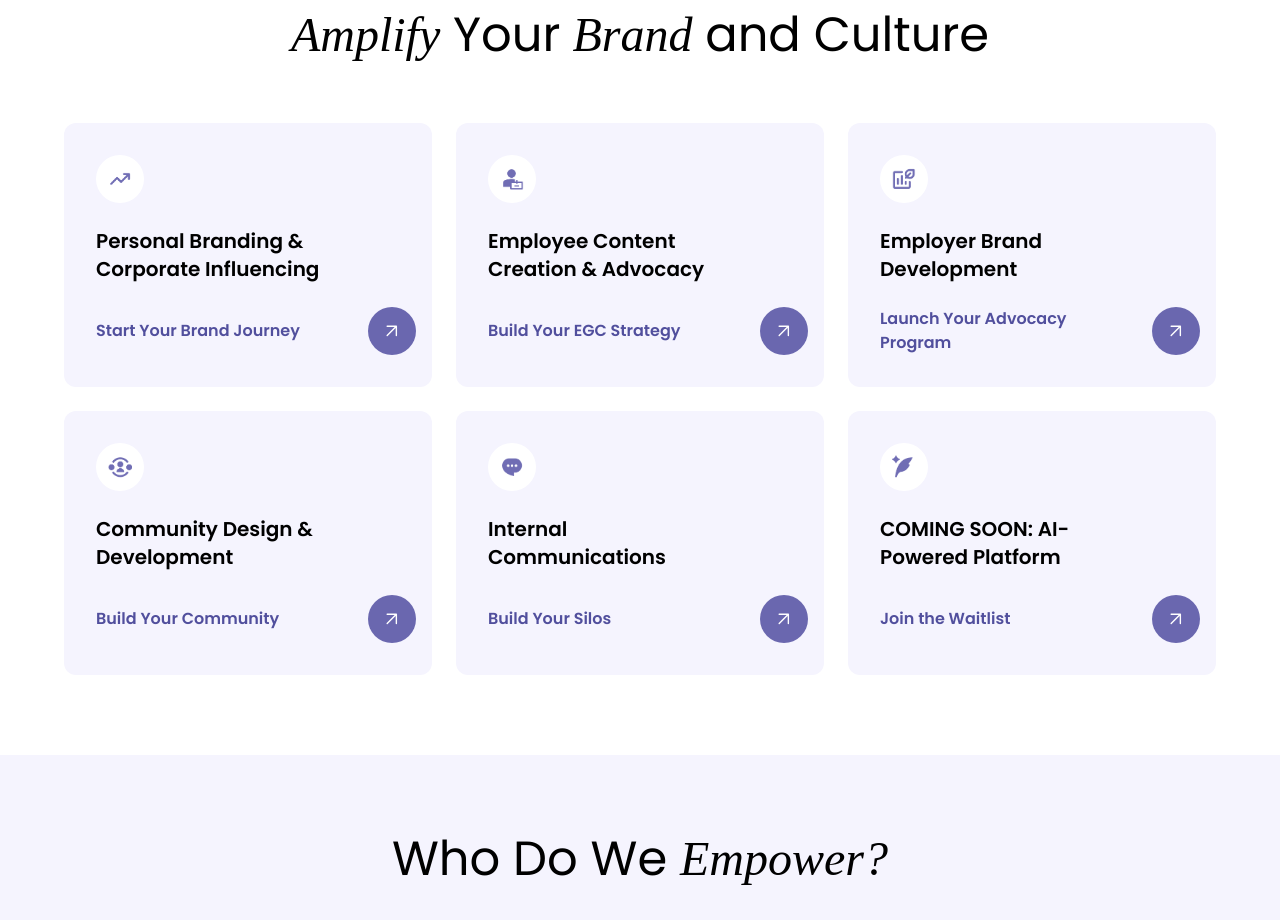
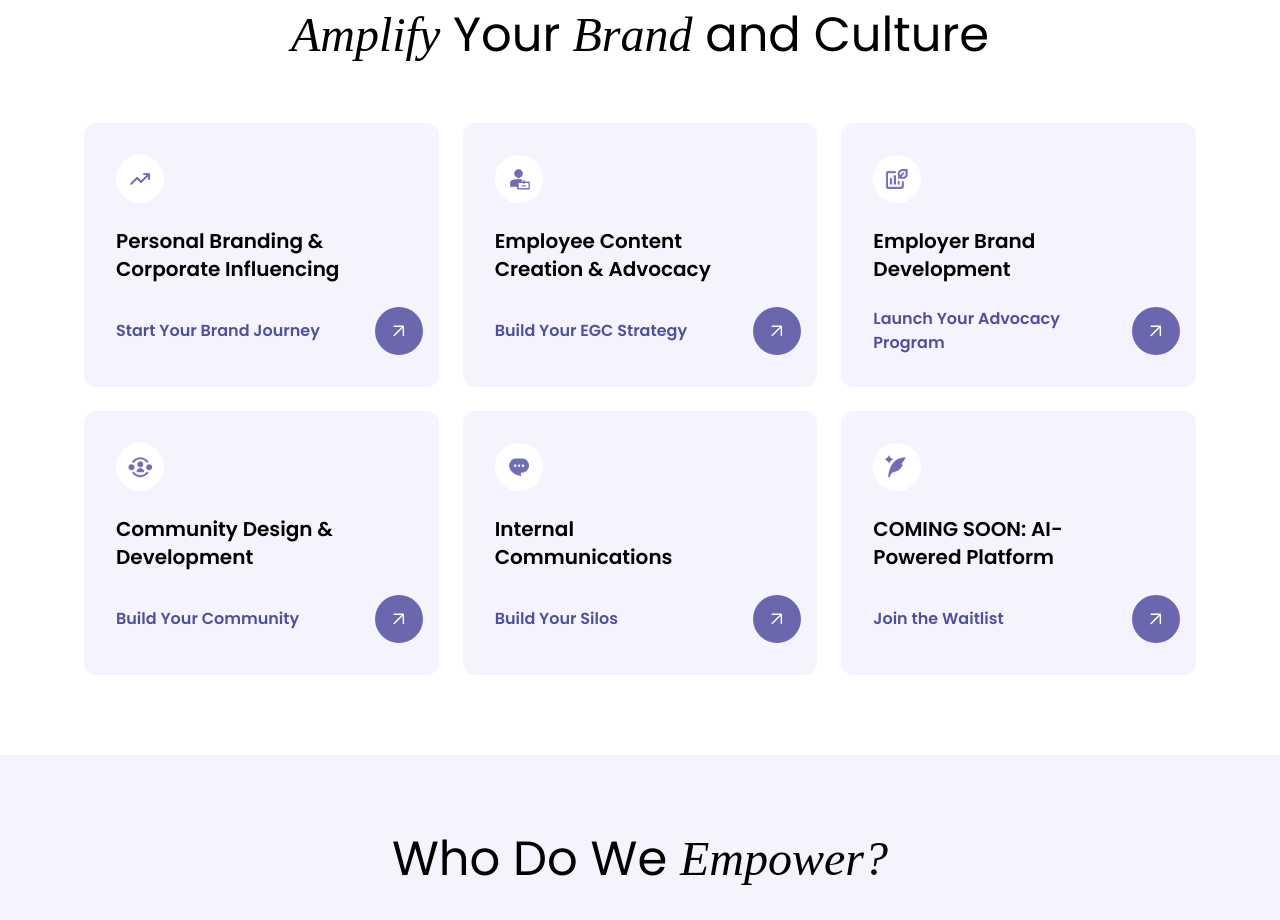
Before and after one commit to Madhubala-06/kreatoors, a React (Create React App) app: page / in a window 1280 px wide. Shown: the part 2440-3360 px from the top of the page. Built offline with nearby package versions, Linux system fonts and the light colour scheme; a web font is replaced by a local one.

Commit message:
Changes added

```diff
--- a/src/components/common/Header.jsx
+++ b/src/components/common/Header.jsx
@@ -65,9 +65,9 @@ export default function Header({ isServices }) {
   ];
 
   return (
-    <header className={` top-10  absolute left-0 right-0 ${isServices ? 'bg-blue-custom-400' : "bg-white"} z-50 max-w-6xl rounded-full mx-5 md:mx-5 lg:m-auto`}>
+    <header className={` top-10  absolute left-0 right-0 ${isServices ? 'bg-blue-custom-400' : "bg-white"} z-50 max-w-6xl rounded-full mx-5 md:mx-10 lg:mx-10 xl:m-auto`}>
       <div className=" px-10  md:px-5">
-        <nav className="flex items-center justify-between py-2 md:py-5">
+        <nav className="flex items-center justify-between py-3.5 md:py-5">
           <div className="flex items-center space-x-12">
             <KrLogoWithFlower />
 
--- a/src/components/pages/Home/StrategicSolution.jsx
+++ b/src/components/pages/Home/StrategicSolution.jsx
@@ -80,7 +80,7 @@ const BrandSolutionsLanding = () => {
         </div>
 
         {/* Solutions Grid */}
-        <div className="grid grid-cols-1 md:grid-cols-2 lg:grid-cols-3 gap-6">
+        <div className="grid grid-cols-1 md:grid-cols-2 lg:grid-cols-3 mx-5 gap-6">
           {solutions.map((solution, index) => (
             <div
               key={index}
```
